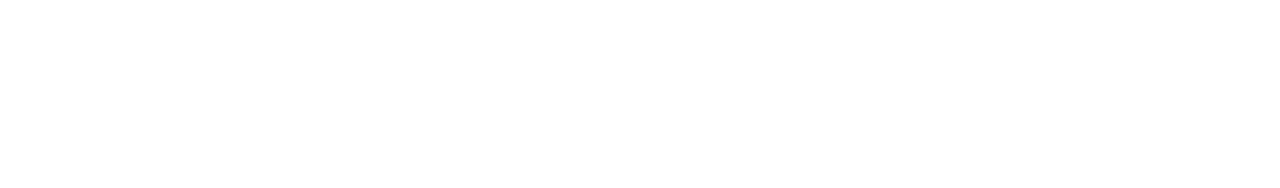
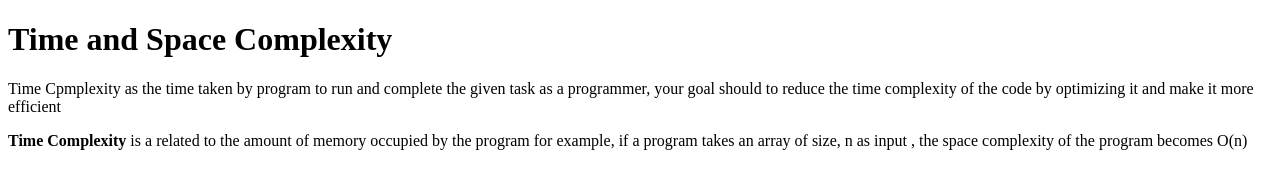
Before and after one commit to acciojob/time-and-space-complexity-PuroshPK, a website: page main.html in a window 1280 px wide. Drawn offline with Linux system fonts and the light colour scheme.

Commit message:
created a submission

```diff
--- a/main.html
+++ b/main.html
@@ -8,6 +8,9 @@
 
 <body>
 	<!-- the entire body must be written by student -->
+	<h1>Time and Space Complexity</h1>
+	<p>Time Cpmplexity as the time taken by program to run and complete the given task as a programmer, your goal should to reduce the time complexity of the code by optimizing it and make it more efficient</p>
+	<p><b>Time Complexity</b> is a related to the amount of memory occupied by the program for example, if a program takes an array of size, n as input , the space complexity of the program becomes O(n)</p>
     <script type="text/javascript" src="./script.js">
 </script>
 
```
